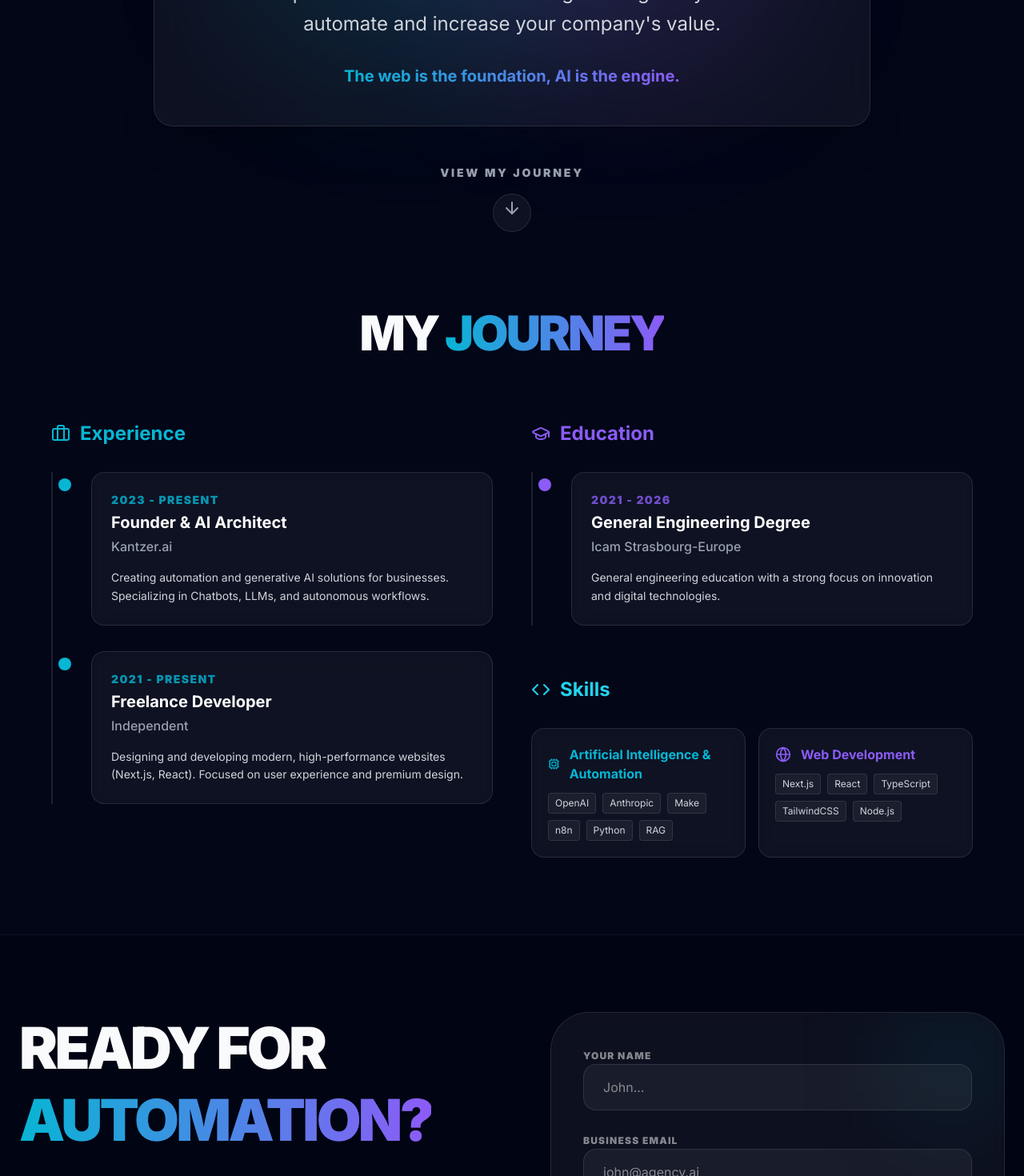
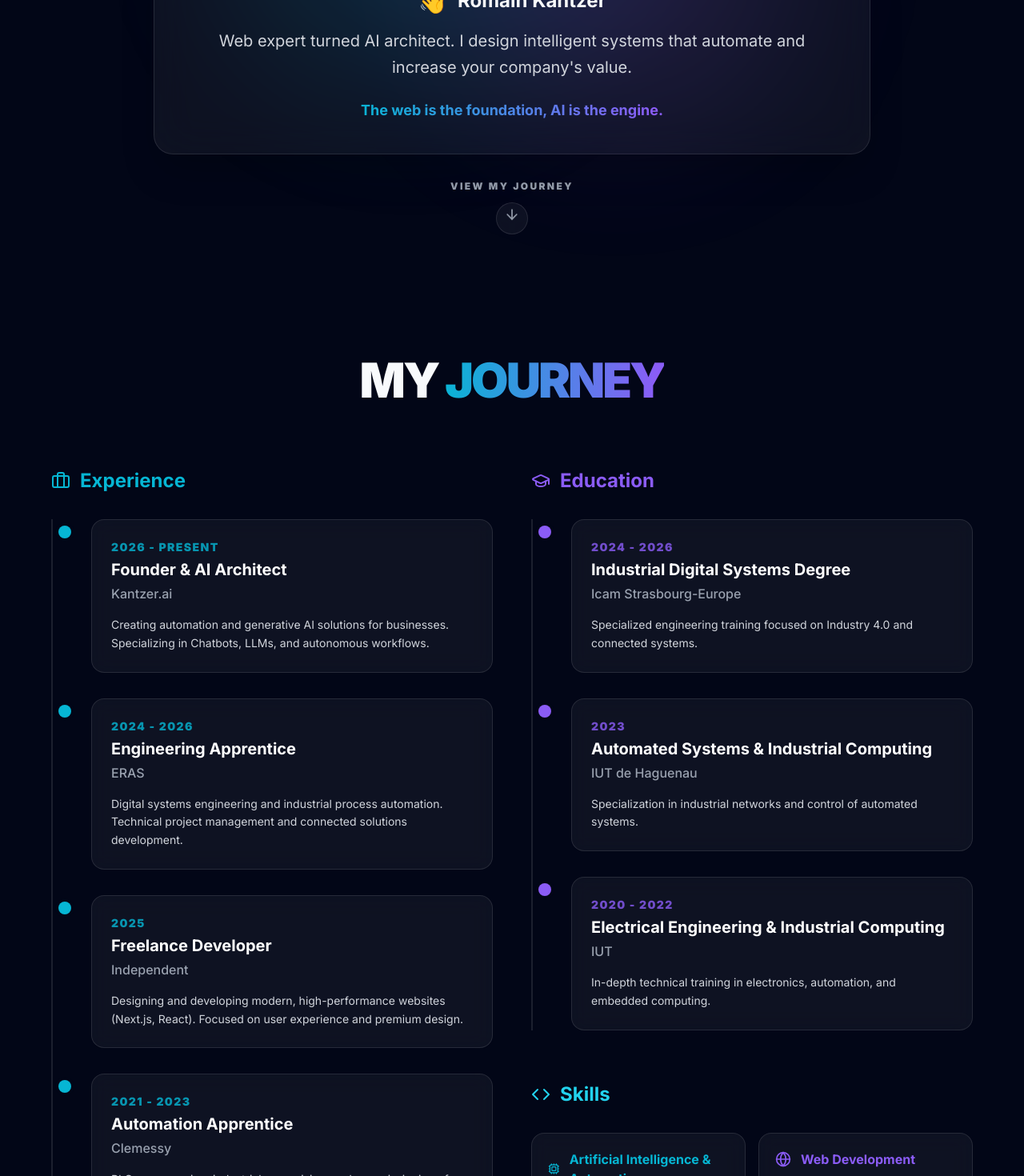
Before and after one commit to Cahair/romain_react, a Next.js app: page /about in a window 1280 px wide. Shown: the part 520-1990 px from the top of the page at 80% size. Built offline with nearby package versions, Linux system fonts and the light colour scheme.

Commit message:
cv ajouté

```diff
--- a/src/app/about/page.js
+++ b/src/app/about/page.js
@@ -26,42 +26,42 @@ export default function AboutPage() {
             <Navbar />
 
             {/* Hero Section */}
-            <section className="relative min-h-[90vh] flex items-center justify-center pt-20 overflow-hidden">
+            <section className="relative min-h-screen flex flex-col justify-center pt-32 pb-10 overflow-hidden">
                 {/* Background Blobs */}
                 <div className="absolute top-1/4 left-1/4 w-96 h-96 bg-primary/20 rounded-full blur-[120px] animate-pulse" />
                 <div className="absolute bottom-1/4 right-1/4 w-96 h-96 bg-secondary/20 rounded-full blur-[120px] animate-pulse delay-1000" />
 
-                <div className="container mx-auto px-6 relative z-10 text-center">
+                <div className="container mx-auto px-6 relative z-10 text-center flex-1 flex flex-col justify-center">
                     <motion.div
                         initial={{ opacity: 0, y: 30 }}
                         animate={{ opacity: 1, y: 0 }}
                         transition={{ duration: 0.8 }}
-                        className="max-w-4xl mx-auto"
+                        className="max-w-4xl mx-auto w-full"
                     >
-                        <h1 className="text-4xl md:text-7xl font-black tracking-tighter mb-8 leading-tight">
+                        <h1 className="text-4xl md:text-7xl font-black tracking-tighter mb-8 leading-tight pt-8">
                             {t("about.title")} <br className="hidden md:block" />
                             <span className="text-gradient">{t("about.titleHighlight1")}</span> {t("about.titleMiddle")} <span className="text-gradient">{t("about.titleHighlight2")}</span>
                         </h1>
 
-                        <div className="glass p-8 md:p-12 rounded-3xl mb-12 backdrop-blur-xl border border-white/10 shadow-2xl">
-                            <h2 className="text-2xl font-bold mb-6 flex items-center justify-center gap-3">
+                        <div className="glass p-8 md:p-10 rounded-3xl mb-8 backdrop-blur-xl border border-white/10 shadow-2xl">
+                            <h2 className="text-2xl font-bold mb-4 flex items-center justify-center gap-3">
                                 <span className="text-3xl">👋</span> {t("about.story.title")}
                             </h2>
-                            <p className="text-lg md:text-2xl text-gray-300 leading-relaxed max-w-3xl mx-auto">
+                            <p className="text-lg md:text-xl text-gray-300 leading-relaxed max-w-3xl mx-auto">
                                 {t("about.story.text")}
                             </p>
-                            <div className="mt-8 text-xl font-bold text-white">
+                            <div className="mt-6 text-lg font-bold text-white">
                                 <span className="text-gradient">{t("about.story.highlight")}</span>
                             </div>
                         </div>
 
                         <button
                             onClick={scrollToCV}
-                            className="group flex flex-col items-center gap-4 mx-auto text-gray-400 hover:text-white transition-colors"
+                            className="group flex flex-col items-center gap-3 mx-auto text-gray-400 hover:text-white transition-colors pb-4"
                         >
-                            <span className="text-sm font-black tracking-[0.2em] uppercase">{t("about.cv.button")}</span>
-                            <div className="w-12 h-12 rounded-full glass flex items-center justify-center group-hover:bg-primary/20 transition-all group-hover:scale-110">
-                                <ArrowDown className="w-6 h-6 animate-bounce" />
+                            <span className="text-xs font-black tracking-[0.2em] uppercase">{t("about.cv.button")}</span>
+                            <div className="w-10 h-10 rounded-full glass flex items-center justify-center group-hover:bg-primary/20 transition-all group-hover:scale-110">
+                                <ArrowDown className="w-5 h-5 animate-bounce" />
                             </div>
                         </button>
                     </motion.div>
@@ -96,17 +96,24 @@ export default function AboutPage() {
 
                             <div className="space-y-8 pl-4 border-l-2 border-white/10">
                                 {getList("about.cv.experience.items").map((item, i) => (
-                                    <div key={i} className="relative pl-8">
-                                        <div className="absolute -left-[9px] top-2 w-4 h-4 rounded-full bg-primary ring-4 ring-background" />
-                                        <div className="glass p-6 rounded-2xl hover:bg-white/5 transition-colors">
+                                    <motion.div
+                                        key={i}
+                                        initial={{ opacity: 0, x: -20 }}
+                                        whileInView={{ opacity: 1, x: 0 }}
+                                        viewport={{ once: true }}
+                                        transition={{ delay: 0.2 + (i * 0.1) }}
+                                        className="relative pl-8 group"
+                                    >
+                                        <div className="absolute -left-[9px] top-2 w-4 h-4 rounded-full bg-primary ring-4 ring-background transition-all group-hover:bg-white group-hover:scale-125" />
+                                        <div className="glass p-6 rounded-2xl hover:bg-white/5 transition-all hover:scale-[1.02] hover:shadow-neon-cyan duration-300">
                                             <div className="text-sm font-black text-primary/80 uppercase tracking-widest mb-1">{item.year}</div>
-                                            <h4 className="text-xl font-bold text-white mb-1">{item.role}</h4>
+                                            <h4 className="text-xl font-bold text-white mb-1 group-hover:text-primary transition-colors">{item.role}</h4>
                                             <div className="text-gray-400 font-medium mb-4">{item.company}</div>
                                             <p className="text-gray-300 leading-relaxed text-sm">
                                                 {item.description}
                                             </p>
                                         </div>
-                                    </div>
+                                    </motion.div>
                                 ))}
                             </div>
                         </motion.div>
@@ -126,17 +133,24 @@ export default function AboutPage() {
                                 </h3>
                                 <div className="space-y-8 pl-4 border-l-2 border-white/10">
                                     {getList("about.cv.education.items").map((item, i) => (
-                                        <div key={i} className="relative pl-8">
-                                            <div className="absolute -left-[9px] top-2 w-4 h-4 rounded-full bg-secondary ring-4 ring-background" />
-                                            <div className="glass p-6 rounded-2xl hover:bg-white/5 transition-colors">
+                                        <motion.div
+                                            key={i}
+                                            initial={{ opacity: 0, x: 20 }}
+                                            whileInView={{ opacity: 1, x: 0 }}
+                                            viewport={{ once: true }}
+                                            transition={{ delay: 0.4 + (i * 0.1) }}
+                                            className="relative pl-8 group"
+                                        >
+                                            <div className="absolute -left-[9px] top-2 w-4 h-4 rounded-full bg-secondary ring-4 ring-background transition-all group-hover:bg-white group-hover:scale-125" />
+                                            <div className="glass p-6 rounded-2xl hover:bg-white/5 transition-all hover:scale-[1.02] hover:shadow-neon-violet duration-300">
                                                 <div className="text-sm font-black text-secondary/80 uppercase tracking-widest mb-1">{item.year}</div>
-                                                <h4 className="text-xl font-bold text-white mb-1">{item.degree}</h4>
+                                                <h4 className="text-xl font-bold text-white mb-1 group-hover:text-secondary transition-colors">{item.degree}</h4>
                                                 <div className="text-gray-400 font-medium mb-4">{item.school}</div>
                                                 <p className="text-gray-300 leading-relaxed text-sm">
                                                     {item.description}
                                                 </p>
                                             </div>
-                                        </div>
+                                        </motion.div>
                                     ))}
                                 </div>
                             </div>
--- a/src/translations/de.json
+++ b/src/translations/de.json
@@ -92,16 +92,28 @@
                 "title": "Erfahrung",
                 "items": [
                     {
-                        "year": "2023 - Heute",
+                        "year": "2026 - Heute",
                         "role": "Gründer & AI Architect",
                         "company": "Kantzer.ai",
                         "description": "Erstellung von Automatisierungs- und generativen KI-Lösungen für Unternehmen. Spezialisierung auf Chatbots, LLMs und autonome Workflows."
                     },
                     {
-                        "year": "2021 - Heute",
+                        "year": "2024 - 2026",
+                        "role": "Ingenieur-Lehrling",
+                        "company": "ERAS",
+                        "description": "Digitale Systemtechnik und industrielle Prozessautomatisierung. Technisches Projektmanagement und Entwicklung vernetzter Lösungen."
+                    },
+                    {
+                        "year": "2025",
                         "role": "Freelance Entwickler",
                         "company": "Unabhängig",
                         "description": "Design und Entwicklung moderner, leistungsstarker Websites (Next.js, React). Fokus auf Benutzererfahrung und Premium-Design."
+                    },
+                    {
+                        "year": "2021 - 2023",
+                        "role": "Automatisierungs-Lehrling",
+                        "company": "Clemessy",
+                        "description": "SPS-Programmierung, industrielle Überwachung und Inbetriebnahme elektrischer und automatisierter Anlagen."
                     }
                 ]
             },
@@ -109,10 +121,22 @@
                 "title": "Ausbildung",
                 "items": [
                     {
-                        "year": "2021 - 2026",
-                        "degree": "Diplom-Ingenieur (Allgemein)",
+                        "year": "2024 - 2026",
+                        "degree": "Diplom Industrielle Digitale Systeme",
                         "school": "Icam Strasbourg-Europe",
-                        "description": "Allgemeine Ingenieurausbildung mit starkem Fokus auf Innovation und digitale Technologien."
+                        "description": "Spezialisierte Ingenieurausbildung mit Fokus auf Industrie 4.0 und vernetzte Systeme."
+                    },
+                    {
+                        "year": "2023",
+                        "degree": "Automatisierte Systeme & Industrielle Informatik",
+                        "school": "IUT de Haguenau",
+                        "description": "Spezialisierung auf industrielle Netzwerke und Steuerung automatisierter Systeme."
+                    },
+                    {
+                        "year": "2020 - 2022",
+                        "degree": "Elektrotechnik & Industrielle Informatik",
+                        "school": "IUT",
+                        "description": "Fundierte technische Ausbildung in Elektronik, Automatisierung und eingebetteter Informatik."
                     }
                 ]
             },
--- a/src/translations/en.json
+++ b/src/translations/en.json
@@ -92,16 +92,28 @@
                 "title": "Experience",
                 "items": [
                     {
-                        "year": "2023 - Present",
+                        "year": "2026 - Present",
                         "role": "Founder & AI Architect",
                         "company": "Kantzer.ai",
                         "description": "Creating automation and generative AI solutions for businesses. Specializing in Chatbots, LLMs, and autonomous workflows."
                     },
                     {
-                        "year": "2021 - Present",
+                        "year": "2024 - 2026",
+                        "role": "Engineering Apprentice",
+                        "company": "ERAS",
+                        "description": "Digital systems engineering and industrial process automation. Technical project management and connected solutions development."
+                    },
+                    {
+                        "year": "2025",
                         "role": "Freelance Developer",
                         "company": "Independent",
                         "description": "Designing and developing modern, high-performance websites (Next.js, React). Focused on user experience and premium design."
+                    },
+                    {
+                        "year": "2021 - 2023",
+                        "role": "Automation Apprentice",
+                        "company": "Clemessy",
+                        "description": "PLC programming, industrial supervision, and commissioning of electrical and automated installations."
                     }
                 ]
             },
@@ -109,10 +121,22 @@
                 "title": "Education",
                 "items": [
                     {
-                        "year": "2021 - 2026",
-                        "degree": "General Engineering Degree",
+                        "year": "2024 - 2026",
+                        "degree": "Industrial Digital Systems Degree",
                         "school": "Icam Strasbourg-Europe",
-                        "description": "General engineering education with a strong focus on innovation and digital technologies."
+                        "description": "Specialized engineering training focused on Industry 4.0 and connected systems."
+                    },
+                    {
+                        "year": "2023",
+                        "degree": "Automated Systems & Industrial Computing",
+                        "school": "IUT de Haguenau",
+                        "description": "Specialization in industrial networks and control of automated systems."
+                    },
+                    {
+                        "year": "2020 - 2022",
+                        "degree": "Electrical Engineering & Industrial Computing",
+                        "school": "IUT",
+                        "description": "In-depth technical training in electronics, automation, and embedded computing."
                     }
                 ]
             },
--- a/src/translations/fr.json
+++ b/src/translations/fr.json
@@ -92,16 +92,28 @@
                 "title": "Expérience",
                 "items": [
                     {
-                        "year": "2023 - Présent",
+                        "year": "2026 - Présent",
                         "role": "Fondateur & AI Architect",
                         "company": "Kantzer.ai",
                         "description": "Création de solutions d'automatisation et d'IA générative pour les entreprises. Spécialisation en Chatbots, LLMs et workflows autonomes."
                     },
                     {
-                        "year": "2021 - Présent",
+                        "year": "2024 - 2026",
+                        "role": "Apprenti Ingénieur",
+                        "company": "ERAS",
+                        "description": "Ingénierie des systèmes numériques et automatisation de procédés industriels. Gestion de projets techniques et développement de solutions connectées."
+                    },
+                    {
+                        "year": "2025",
                         "role": "Développeur Freelance",
                         "company": "Indépendant",
                         "description": "Conception et développement de sites web modernes et performants (Next.js, React). Focus sur l'expérience utilisateur et le design premium."
+                    },
+                    {
+                        "year": "2021 - 2023",
+                        "role": "Apprenti Automaticien",
+                        "company": "Clemessy",
+                        "description": "Programmation d'automates, supervision industrielle et mise en service d'installations électriques et automatisées."
                     }
                 ]
             },
@@ -109,10 +121,22 @@
                 "title": "Formation",
                 "items": [
                     {
-                        "year": "2021 - 2026",
-                        "degree": "Diplôme d'Ingénieur Généraliste",
+                        "year": "2024 - 2026",
+                        "degree": "Diplôme Systèmes Numériques Industriels",
                         "school": "Icam Strasbourg-Europe",
-                        "description": "Formation d'ingénieur généraliste avec une forte orientation vers l'innovation et les technologies numériques."
+                        "description": "Formation d'ingénieur spécialisée, orientée vers l'industrie 4.0 et les systèmes connectés."
+                    },
+                    {
+                        "year": "2023",
+                        "degree": "Systèmes Automatisés & Informatique Industrielle",
+                        "school": "IUT de Haguenau",
+                        "description": "Spécialisation en réseaux industriels et pilotage de systèmes automatisés."
+                    },
+                    {
+                        "year": "2020 - 2022",
+                        "degree": "Génie Électrique et Informatique Industrielle",
+                        "school": "IUT",
+                        "description": "Formation technique approfondie en électronique, automatisme et informatique embarquée."
                     }
                 ]
             },
```
